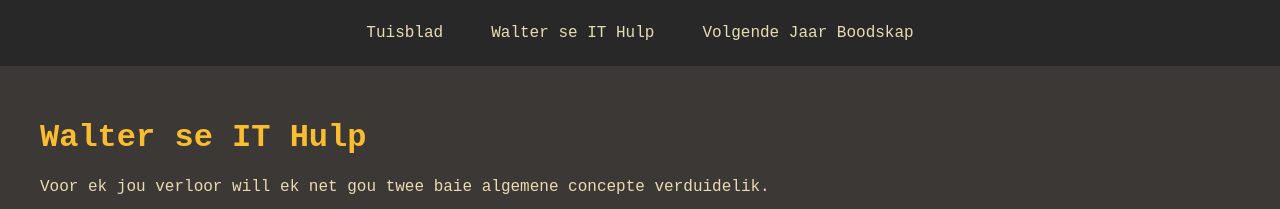
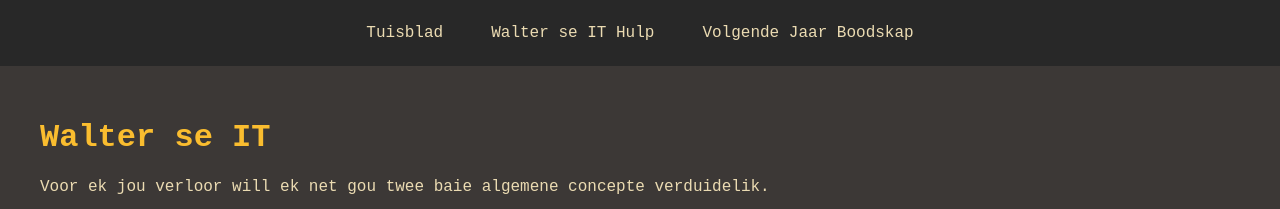
Before and after one commit to vanRooijen/raynotes, a plain HTML site: page walter.html in a window 1280 px wide. Shown: the top 209 px of the page. Drawn offline with Linux system fonts and the light colour scheme.

Commit message:
quick wording change

```diff
--- a/walter.html
+++ b/walter.html
@@ -18,7 +18,7 @@
             </nav>
         </header>
         <main>
-            <h1>Walter se IT Hulp</h1>
+            <h1>Walter se IT</h1>
             <section>
                 <p>
                     Voor ek jou verloor will ek net gou twee baie algemene
```
